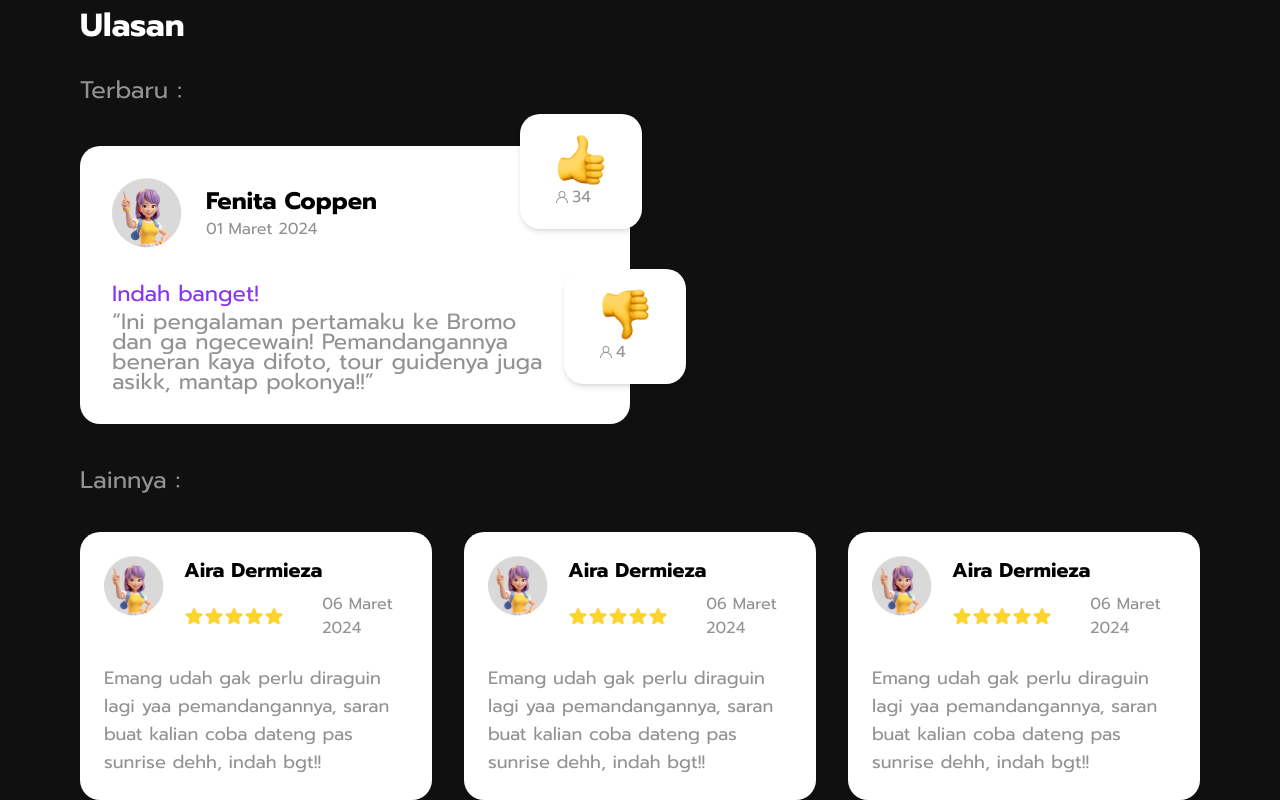
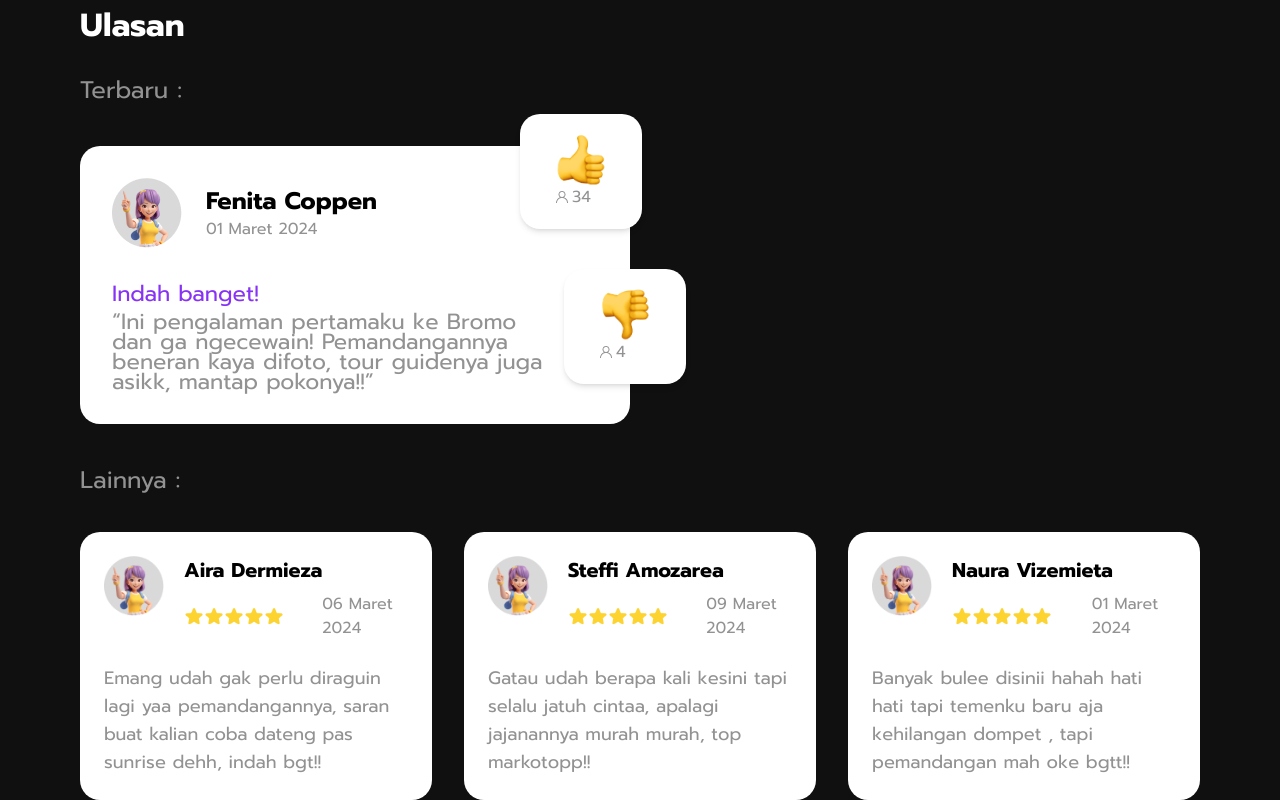
Before and after one commit to kenziehh/Internship-FE-2024, a Next.js app: page /city/destination in a window 1280 px wide. Shown: the part 1148-1948 px from the top of the page. Built offline with nearby package versions, Linux system fonts and the light colour scheme; no server answers.

Commit message:
add comment bubble component

```diff
--- a/src/app/city/destination/page.tsx
+++ b/src/app/city/destination/page.tsx
@@ -99,9 +99,21 @@ export default function Destination() {
           <div className="flex flex-col gap-9">
             <h4 className="text-neutral text-2xl">Lainnya :</h4>
             <div className="overflow-x-visible grid grid-cols-1 md:grid-cols-2 xl:grid-cols-3 gap-8 items-center">
-              <CommentBubble />
-              <CommentBubble />
-              <CommentBubble />
+              <CommentBubble
+                name="Aira Dermieza"
+                date="06 Maret 2024"
+                comment="Emang udah gak perlu diraguin lagi yaa pemandangannya, saran buat kalian coba dateng pas sunrise dehh, indah bgt!!"
+              />
+              <CommentBubble
+                name="Steffi Amozarea"
+                date="09 Maret 2024"
+                comment="Gatau udah berapa kali kesini tapi selalu jatuh cintaa, apalagi jajanannya murah murah, top markotopp!!"
+              />
+              <CommentBubble
+                name="Naura Vizemieta"
+                date="01 Maret 2024"
+                comment="Banyak bulee disinii hahah hati hati tapi temenku baru aja kehilangan dompet , tapi pemandangan mah oke bgtt!!"
+              />
             </div>
           </div>
         </div>
--- a/src/components/CommentBubble.tsx
+++ b/src/components/CommentBubble.tsx
@@ -1,13 +1,21 @@
 import Image from "next/image";
 import React from "react";
 
-const CommentBubble = () => {
+const CommentBubble = ({
+  name,
+  date,
+  comment,
+}: {
+  name: string;
+  date: string;
+  comment: string;
+}) => {
   return (
     <div className="bg-white p-6 max-w-[440px] rounded-[20px] flex flex-col gap-6">
       <div className="flex items-start gap-5">
         <Image src={"/icons/profile.png"} alt="" width={60} height={60} />
         <div className="flex flex-col gap-2">
-          <h5 className="text-xl bold">Aira Dermieza</h5>
+          <h5 className="text-xl bold">{name}</h5>
           <div className="flex flex-col md:flex-row md:justify-between gap-2 md:gap-16">
             <div className="flex items-center">
               <Image src={"/icons/star.png"} width={20} height={20} alt="" />
@@ -16,14 +24,11 @@ const CommentBubble = () => {
               <Image src={"/icons/star.png"} width={20} height={20} alt="" />
               <Image src={"/icons/star.png"} width={20} height={20} alt="" />
             </div>
-            <p className="text-base text-neutral">06 Maret 2024</p>
+            <p className="text-base text-neutral">{date}</p>
           </div>
         </div>
       </div>
-      <p className="text-neutral text-lg">
-        Emang udah gak perlu diraguin lagi yaa pemandangannya, saran buat kalian
-        coba dateng pas sunrise dehh, indah bgt!!
-      </p>
+      <p className="text-neutral text-lg">{comment}</p>
     </div>
   );
 };
```
